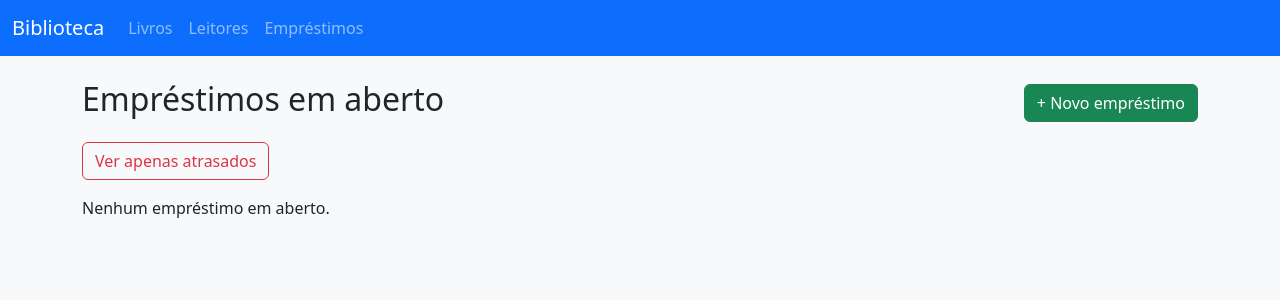
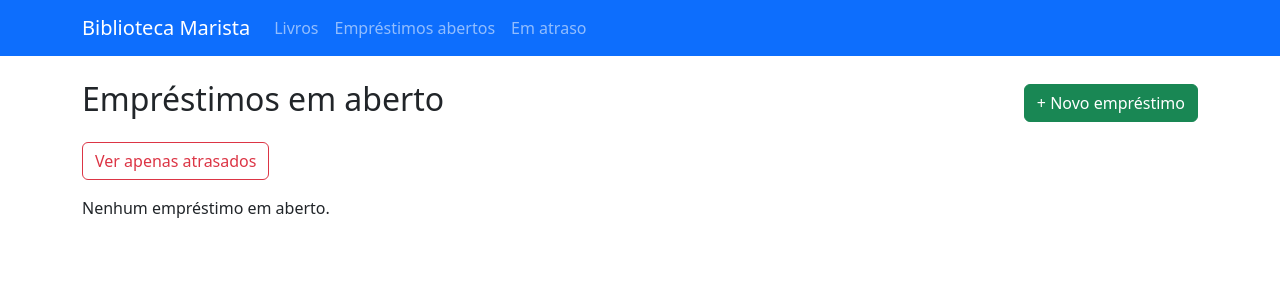
Before and after one commit to lucasmarista/maristabiblioteca, a Flask app: page /emprestimos/abertos in a window 1280 px wide. Shown: the top 300 px of the page. Run offline with Flask 3, Linux system fonts and the light colour scheme; data that the repository does not hold is empty.

Commit message:
Update base.html

```diff
--- a/templates/base.html
+++ b/templates/base.html
@@ -4,30 +4,28 @@
     <meta charset="utf-8">
     <title>Biblioteca Marista</title>
     <meta name="viewport" content="width=device-width, initial-scale=1">
+    <!-- Bootstrap -->
     <link
-    href="https://cdn.jsdelivr.net/npm/bootstrap@5.3.3/dist/css/bootstrap.min.css"
+      href="https://cdn.jsdelivr.net/npm/bootstrap@5.3.2/dist/css/bootstrap.min.css"
       rel="stylesheet">
   </head>
-<body class="bg-light">
-
+  <body>
     <nav class="navbar navbar-expand-lg navbar-dark bg-primary mb-4">
-  <div class="container-fluid">
-    <a class="navbar-brand" href="{{ url_for('index') }}">Biblioteca</a>
-    <button class="navbar-toggler" type="button" data-bs-toggle="collapse"
-            data-bs-target="#navbarNav" aria-controls="navbarNav"
-            aria-expanded="false" aria-label="Toggle navigation">
+      <div class="container">
+        <a class="navbar-brand" href="{{ url_for('index') }}">Biblioteca Marista</a>
+        <button class="navbar-toggler" type="button" data-bs-toggle="collapse" data-bs-target="#nav">
           <span class="navbar-toggler-icon"></span>
         </button>
-    <div class="collapse navbar-collapse" id="navbarNav">
-      <ul class="navbar-nav me-auto mb-2 mb-lg-0">
+        <div class="collapse navbar-collapse" id="nav">
+          <ul class="navbar-nav me-auto">
             <li class="nav-item">
               <a class="nav-link" href="{{ url_for('listar_livros') }}">Livros</a>
             </li>
             <li class="nav-item">
-          <a class="nav-link" href="{{ url_for('listar_usuarios') }}">Leitores</a>
+              <a class="nav-link" href="{{ url_for('emprestimos_abertos') }}">Empréstimos abertos</a>
             </li>
             <li class="nav-item">
-          <a class="nav-link" href="{{ url_for('emprestimos_abertos') }}">Empréstimos</a>
+              <a class="nav-link" href="{{ url_for('emprestimos_atrasados') }}">Em atraso</a>
             </li>
           </ul>
         </div>
@@ -37,17 +35,15 @@
     <div class="container mb-4">
       {% with messages = get_flashed_messages() %}
         {% if messages %}
-      <div class="alert alert-info">
-        {% for msg in messages %}
-          <div>{{ msg }}</div>
+          {% for m in messages %}
+            <div class="alert alert-info">{{ m }}</div>
           {% endfor %}
-      </div>
         {% endif %}
       {% endwith %}
 
       {% block content %}{% endblock %}
     </div>
 
-<script src="https://cdn.jsdelivr.net/npm/bootstrap@5.3.3/dist/js/bootstrap.bundle.min.js"></script>
+    <script src="https://cdn.jsdelivr.net/npm/bootstrap@5.3.2/dist/js/bootstrap.bundle.min.js"></script>
   </body>
 </html>
```
Lines whose indentation alone changed are shown as unchanged.
